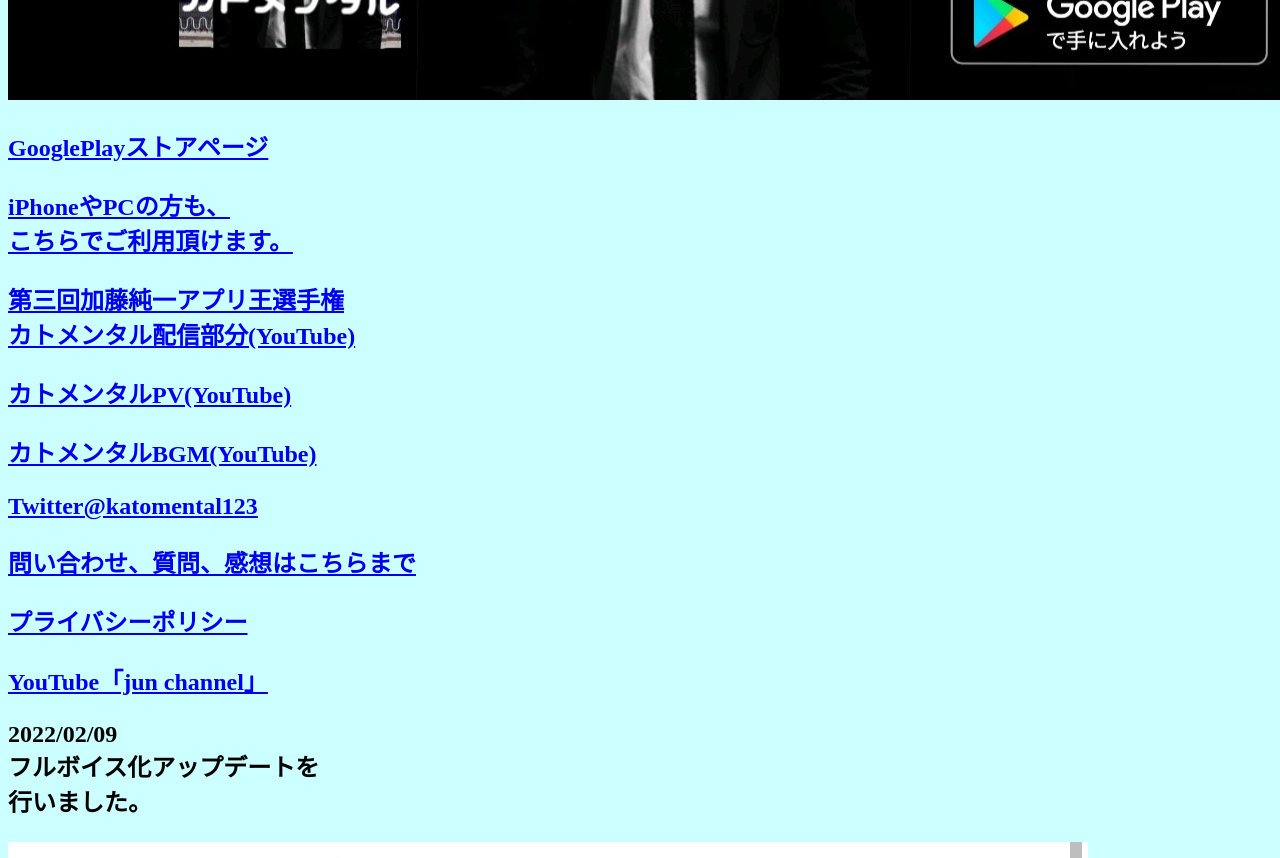
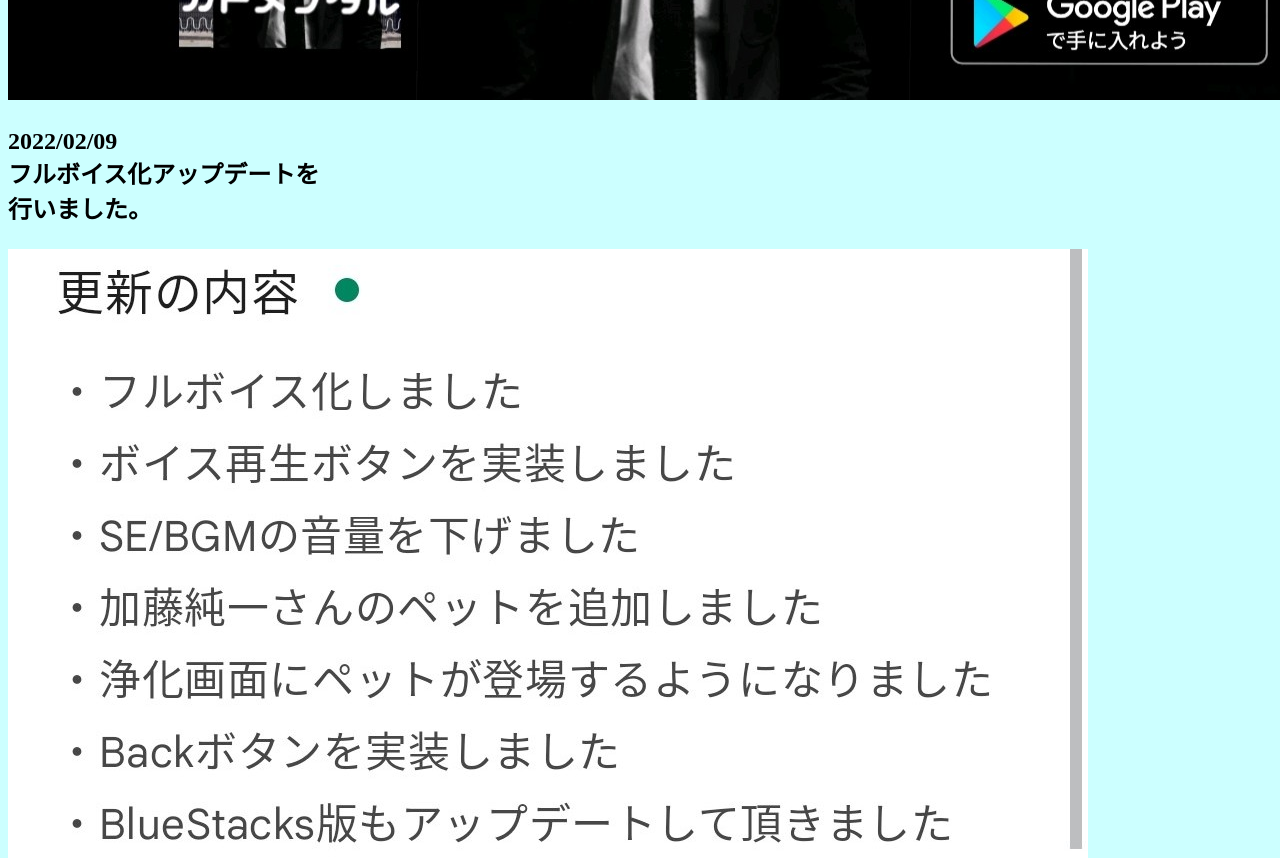
Before and after one commit to kosakura/KatoMental, a plain HTML site: page index.html in a window 1280 px wide. Shown: the part 660-1518 px from the top of the page. Drawn offline with Linux system fonts and the light colour scheme.

Commit message:
Update index.html

```diff
--- a/index.html
+++ b/index.html
@@ -10,15 +10,6 @@
 </head>
 <body>
     <img src="A71EE8FF65F22BC0727E74DCB5811E7C.png" alt="picture">
-     <h2><p><a href="https://play.google.com/store/apps/details?id=com.Kohei2.KatoMental">GooglePlayストアページ</a></p>
-<p><a href="https://now.gg/play/Sakurakou/5710/KatoMental">iPhoneやPCの方も、<br>こちらでご利用頂けます。</a></p>
-<p><a href="https://youtu.be/0NrnYH939uM?t=1076">第三回加藤純一アプリ王選手権<br>カトメンタル配信部分(YouTube)</a></p>
-        <p><a href="https://youtu.be/zEV0DOCA9ug">カトメンタルPV(YouTube)</a></p>
-<p><a href="https://youtu.be/t1hOWpiln7I">カトメンタルBGM(YouTube)</a></p>
-        <p><a href="https://twitter.com/katomental123">Twitter@katomental123</a></p>
-<p><a href="mailto:kosakura77@gmail.com">問い合わせ、質問、感想はこちらまで</a><p>
-        <p><a href="https://kosakura.github.io/privacypolicy/">プライバシーポリシー</a><p>
-        <p><a href="https://www.youtube.com/channel/UCx1nAvtVDIsaGmCMSe8ofsQ">YouTube「jun channel」</a></p></h2>
     <h2><p>2022/02/09<br>フルボイス化アップデートを<br>行いました。<br></p>
     <img src="Screenshot_2022-02-18-10-13-01-78_b5a5c5cb02ca09c784c5d88160e2ec24_3.jpg" alt="picture">
     <p>2022/01/13<br>みなさまのおかげで、<br>人気医療ランキング34位<br>になりました。<br>ありがとうございます。</p>
```
